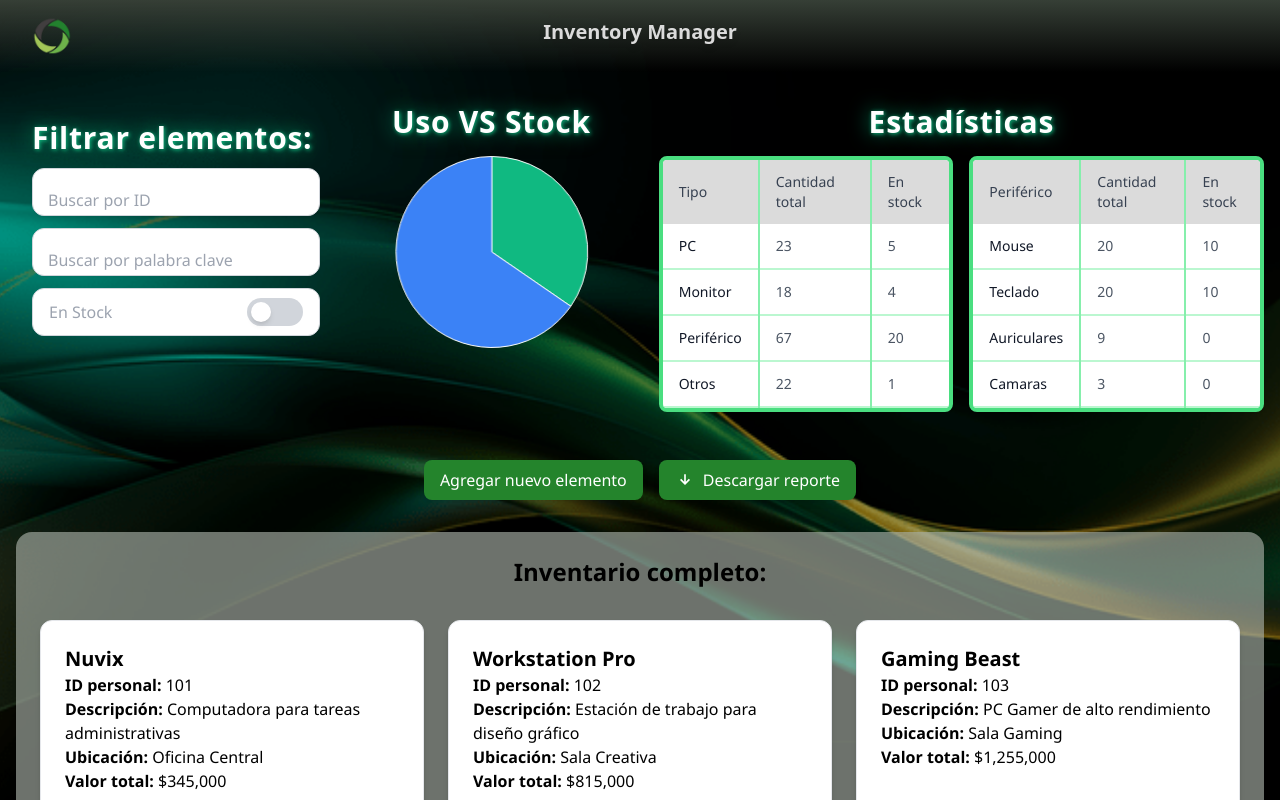
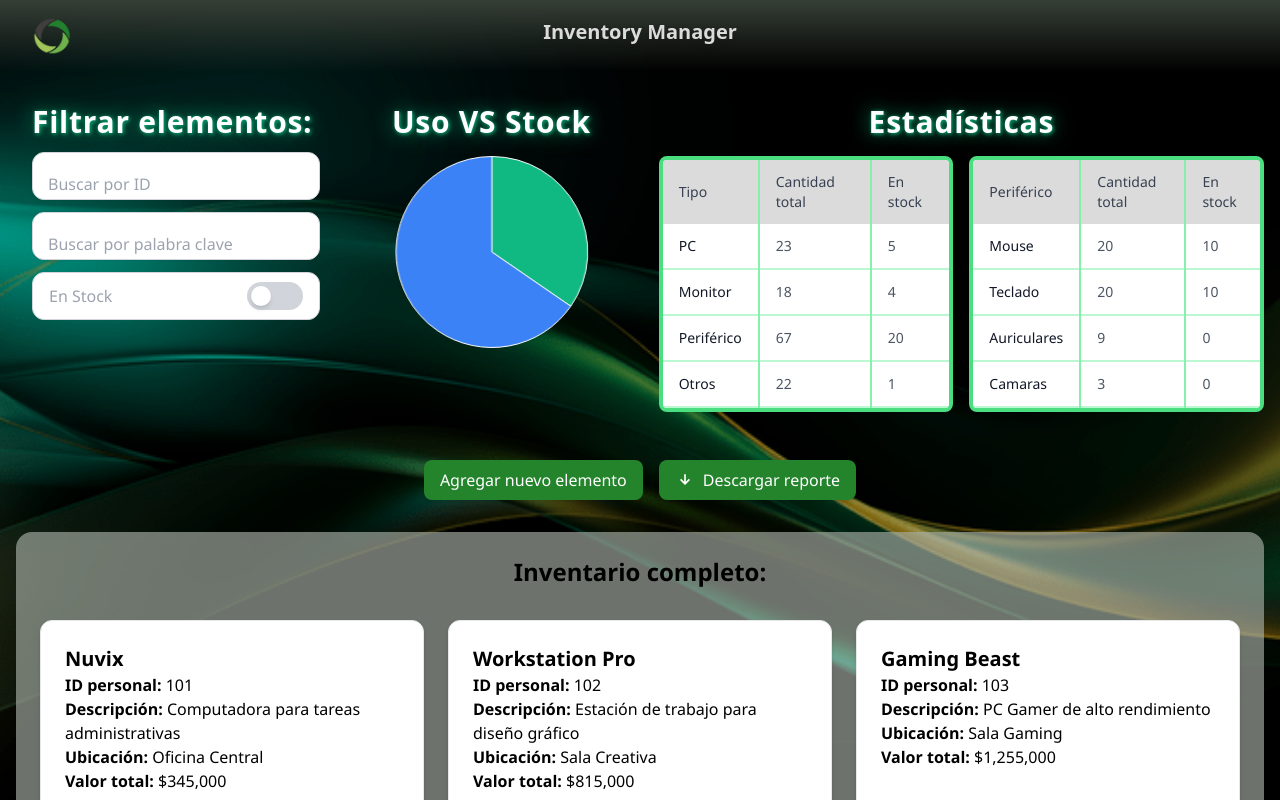
Before and after one commit to Milialvarez/inventory-manager, an Angular app in the folder inventory-front/: page /inventario in a window 1280 px wide. Built offline with nearby package versions, Linux system fonts and the light colour scheme.

Commit message:
align titles

```diff
--- a/inventory-front/src/app/filter-panel/filter-panel.component.html
+++ b/inventory-front/src/app/filter-panel/filter-panel.component.html
@@ -1,4 +1,4 @@
-<div class="flex flex-col items-start gap-3 pt-4 ml-4">
+<div class="flex flex-col items-start gap-3 ml-4">
     <h1 class="text-white font-bold text-2xl md:text-3xl text-center tracking-wide drop-shadow-lg font-sans" style="text-shadow: 1px 1px 4px #10b981, 0 0 20px #059669;">Filtrar elementos:</h1>
   <app-inventory-filters
   label="Buscar por ID"
```
